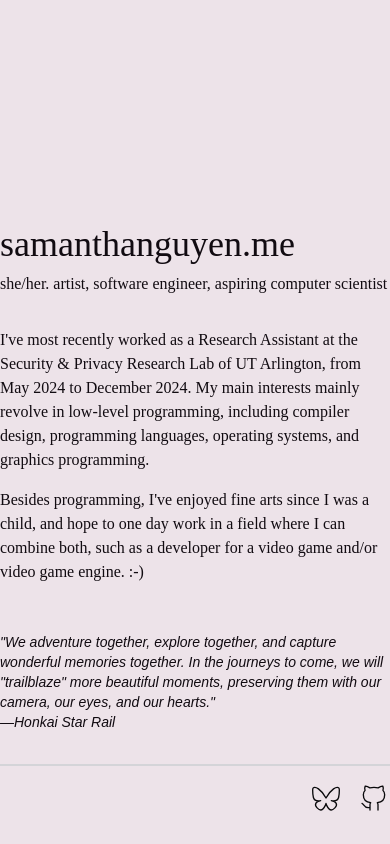
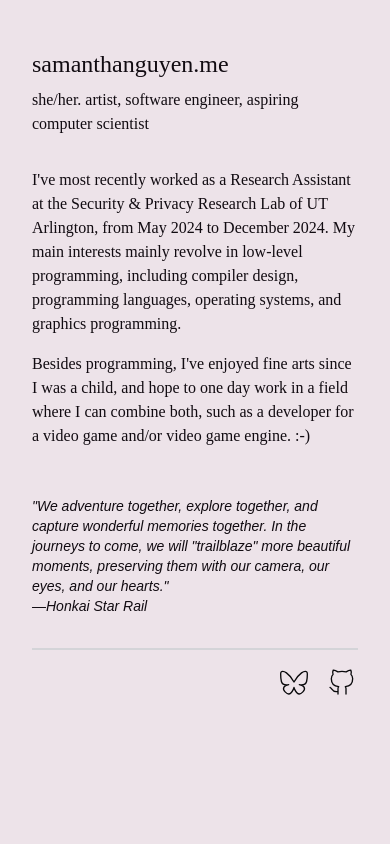
Before and after one commit to neoncitylights/samanthanguyen.me, a SvelteKit app: page / in a window 390 px wide. Built offline with nearby package versions, Linux system fonts and the light colour scheme; a web font is replaced by a local one.

Commit message:
a lil bit more responsive

```diff
--- a/eslint.config.js
+++ b/eslint.config.js
@@ -1,9 +1,7 @@
 import js from '@eslint/js';
 import svelte from 'eslint-plugin-svelte';
 import globals from 'globals';
-import { fileURLToPath } from 'node:url';
 import ts from 'typescript-eslint';
-const gitignorePath = fileURLToPath(new URL("./.gitignore", import.meta.url));
 
 export default ts.config(
 	js.configs.recommended,
--- a/src/routes/+layout.svelte
+++ b/src/routes/+layout.svelte
@@ -2,6 +2,7 @@
 	import "../app.css";
 	import "@fontsource-variable/public-sans";
 	import '@fontsource-variable/domine'; // Supports weights 400-700
+    import { twJoin } from "tailwind-merge";
 	let { children } = $props();
 </script>
 
@@ -9,6 +10,9 @@
 	<title>samanthanguyen.me</title>
 </svelte:head>
 
-<div class="pt-16 mx-auto max-w-xl">
+<div class={twJoin(
+	"mx-8 max-w-lg",
+	"lg:mx-auto lg:max-w-xl",
+)}>
 	{@render children()}
 </div>
--- a/src/routes/+page.svelte
+++ b/src/routes/+page.svelte
@@ -5,8 +5,8 @@
 <section class="flex flex-col gap-8">
 	<header class="flex flex-col gap-2">
 		<h1 class={twMerge(
-			"h-[200px] flex items-end",
-		 	"text-4xl font-domine",
+			"pt-12 flex items-end",
+		 	"text-2xl lg:text-4xl font-domine",
 		)}>
 			samanthanguyen.me
 		</h1>
```
Lines whose indentation alone changed are shown as unchanged.
